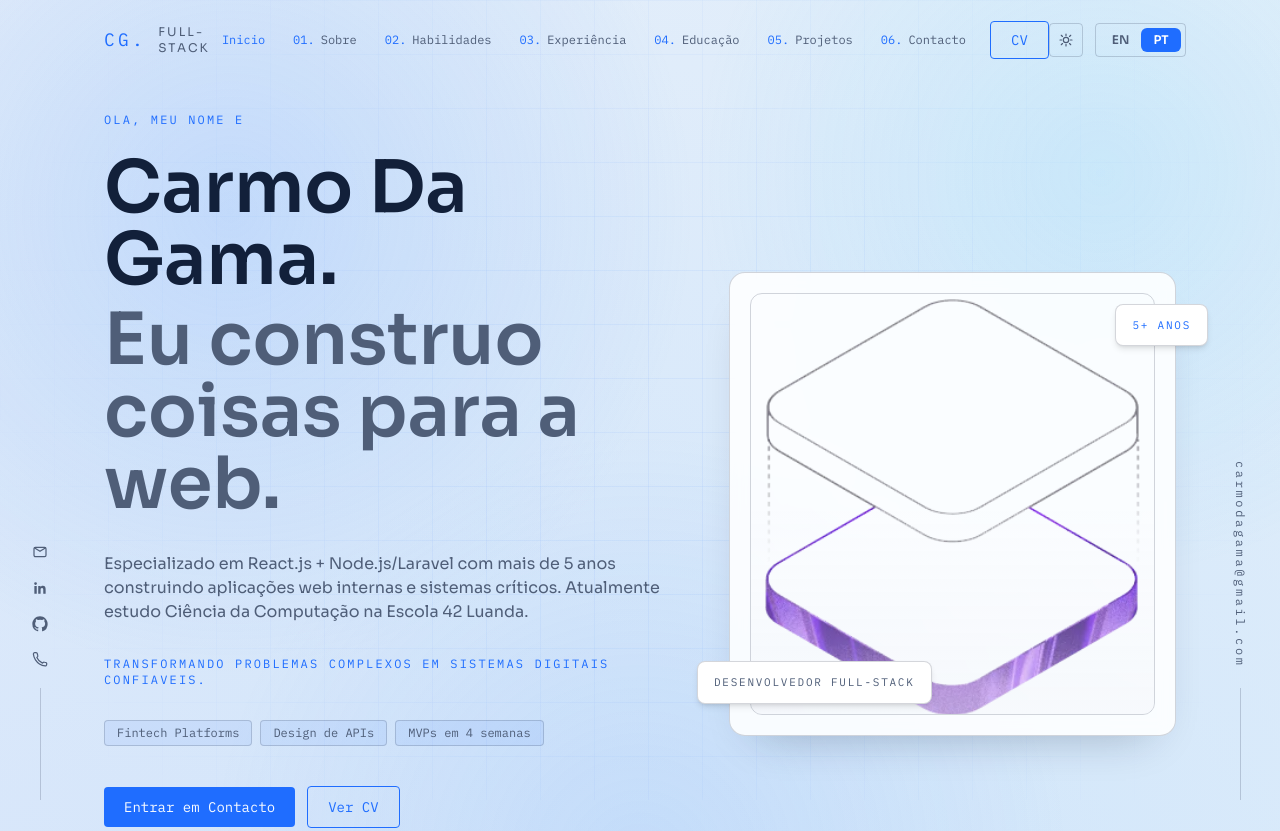
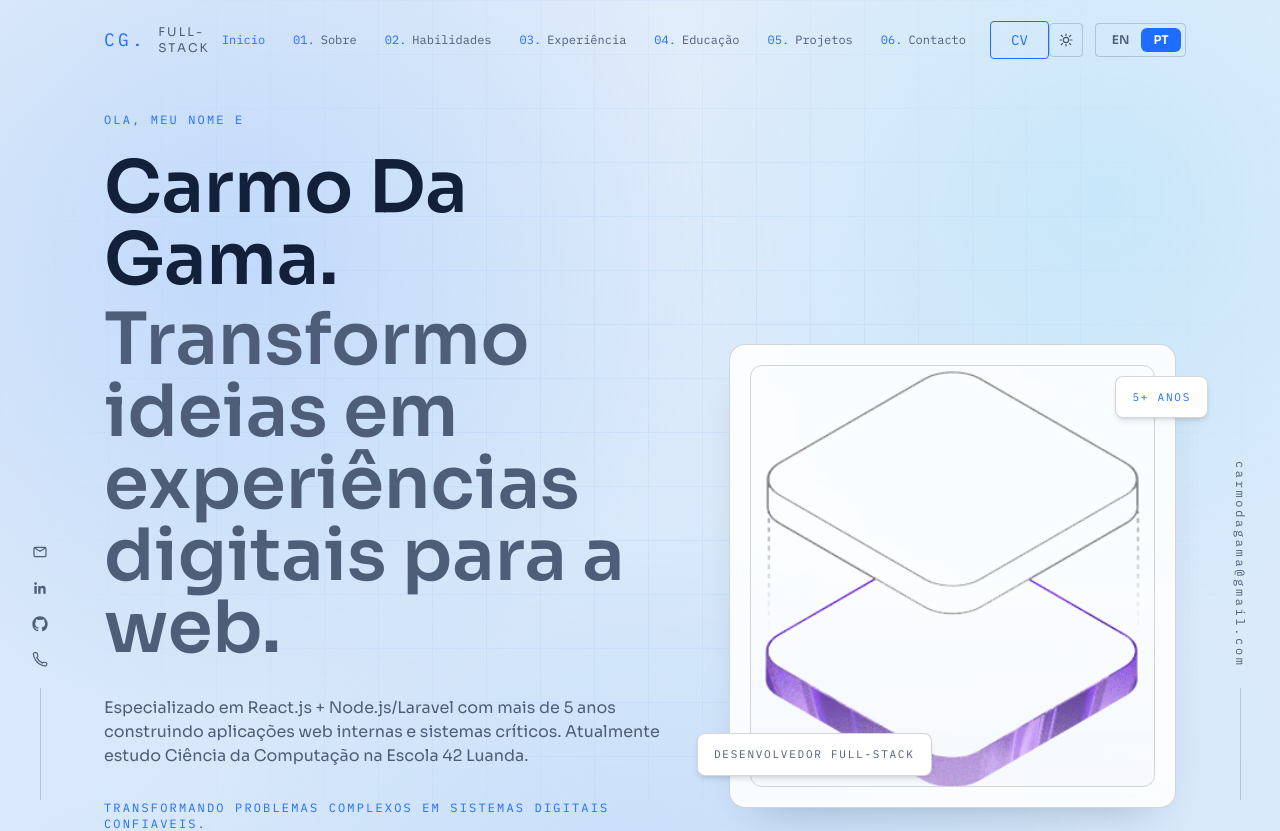
Before and after one commit to CarmoDaGama/Portfolio, a React (Vite) app: page / in a window 1280 px wide. Shown: the top 831 px of the page. Built offline with nearby package versions, Linux system fonts and the light colour scheme.

Commit message:
Adjustes

```diff
--- a/src/i18n/translations.js
+++ b/src/i18n/translations.js
@@ -269,7 +269,7 @@ export const translations = {
       welcome: 'Bem-vindo ao meu portfólio',
       titlePrefix: 'Olá, eu sou',
       introLabel: 'Ola, meu nome e',
-      buildLine: 'Eu construo coisas para a web.',
+      buildLine: 'Transformo ideias em experiências digitais para a web.',
       valueLine: 'Transformando problemas complexos em sistemas digitais confiaveis.',
       highlightPills: ['Fintech Platforms', 'Design de APIs', 'MVPs em 4 semanas'],
       role: 'Desenvolvedor Full-Stack',
```
